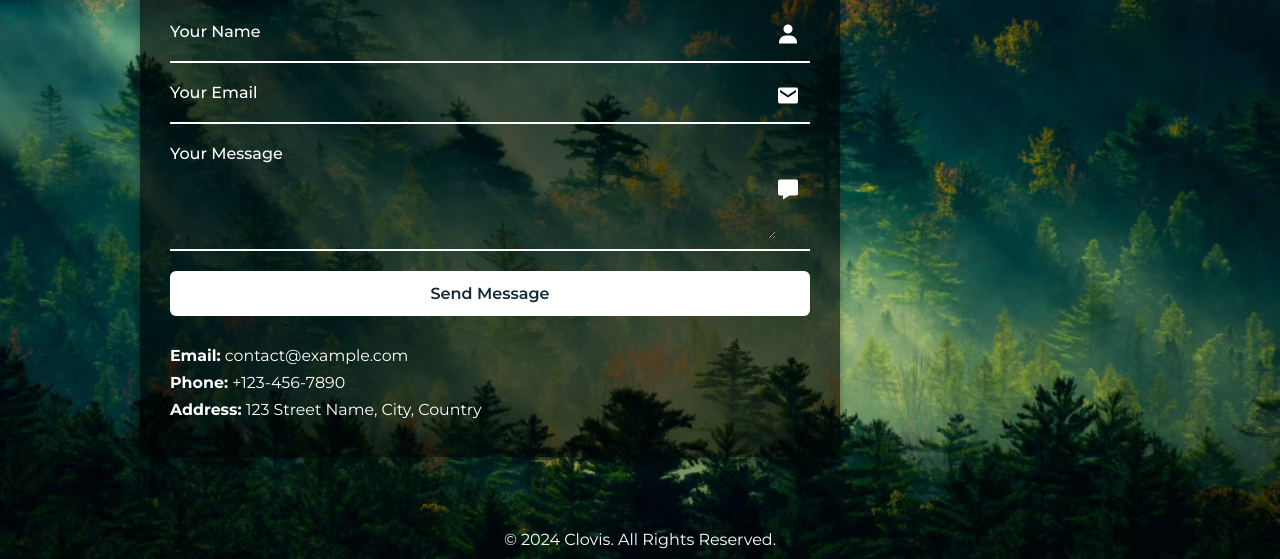
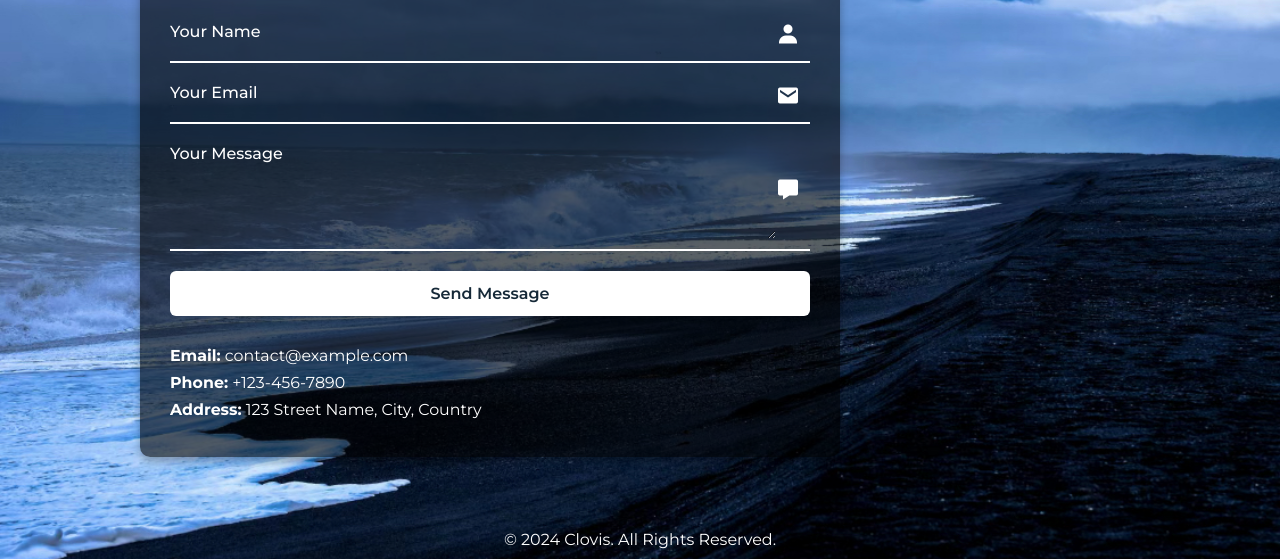
Before and after one commit to Closvis/inft6900-frontend, a website: page contact.html in a window 1280 px wide. Shown: the part 241-800 px from the top of the page. Drawn offline with nearby package versions, Linux system fonts and the light colour scheme.

```diff
--- a/style3.css
+++ b/style3.css
@@ -20,7 +20,7 @@
     justify-content: center;
     align-items: center;
     min-height: 100vh;
-    background: url("images/background.jpg") no-repeat;
+    background: url("images/05.jpg") no-repeat;
     background-size: cover;
     background-position: center;
 }
```
